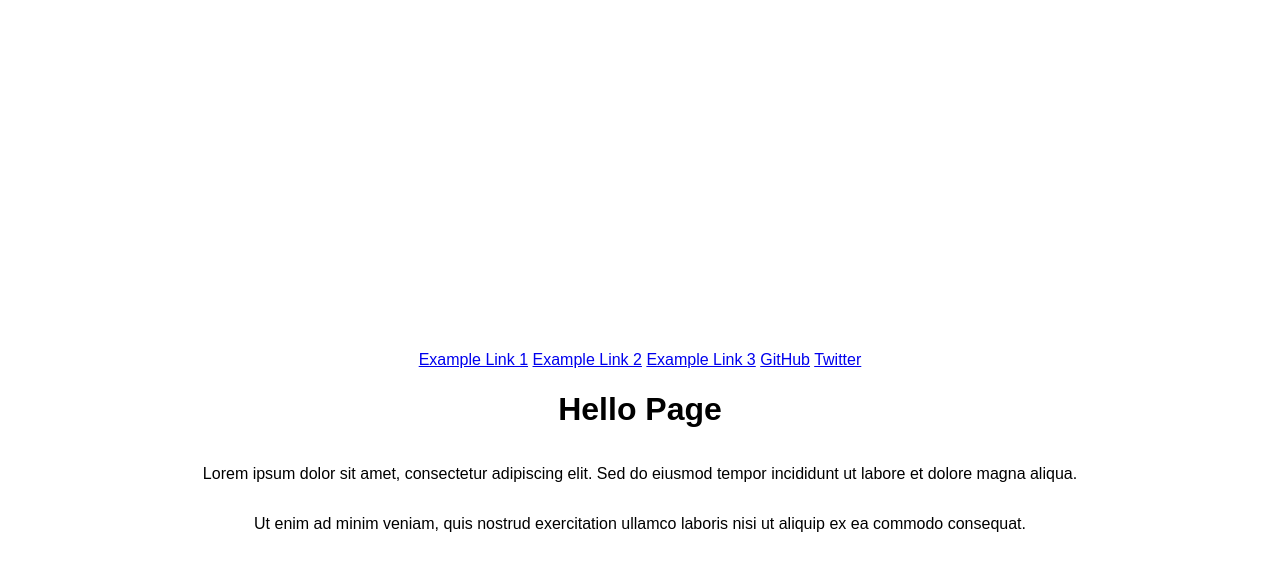
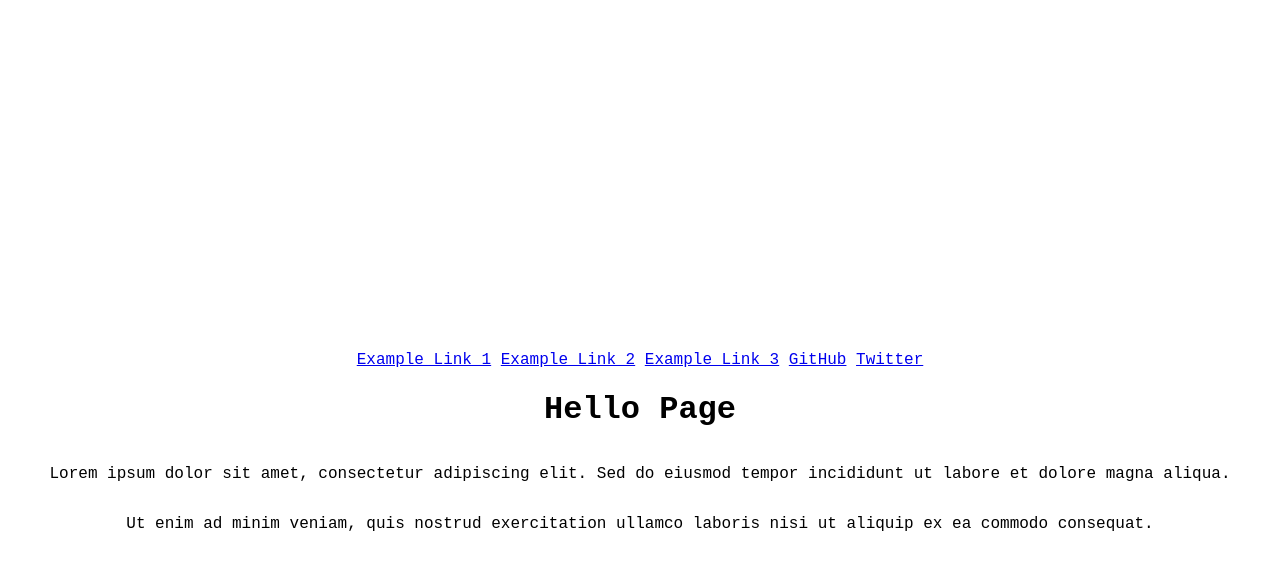
Before and after one commit to definitelynotaspren/definitelynotaspren.github.io, a Jekyll site: the page hello.html, which Jekyll copies as it is, in a window 1280 px wide. Shown: the top 571 px of the page. Built offline with Jekyll 4.4.1, drawn with Linux system fonts in a browser that asks for light colours.

Commit message:
Use Inconsolata as default font

```diff
--- a/assets/css/main.css
+++ b/assets/css/main.css
@@ -1,7 +1,7 @@
 body {
   background-color: #000;
   color: #fff;
-  font-family: "Courier New", Courier, monospace;
+  font-family: "Inconsolata", monospace;
   margin: 0;
   padding: 0;
 }
--- a/hello.html
+++ b/hello.html
@@ -8,7 +8,7 @@
         body {
             margin: 0;
             padding: 0;
-            font-family: sans-serif;
+            font-family: "Inconsolata", monospace;
             background: #fff;
             color: #000;
             display: flex;
--- a/index.html
+++ b/index.html
@@ -8,7 +8,7 @@
         body {
             margin: 0;
             padding: 0;
-            font-family: sans-serif;
+            font-family: "Inconsolata", monospace;
             background: #000;
             color: #fff;
             display: flex;
```
